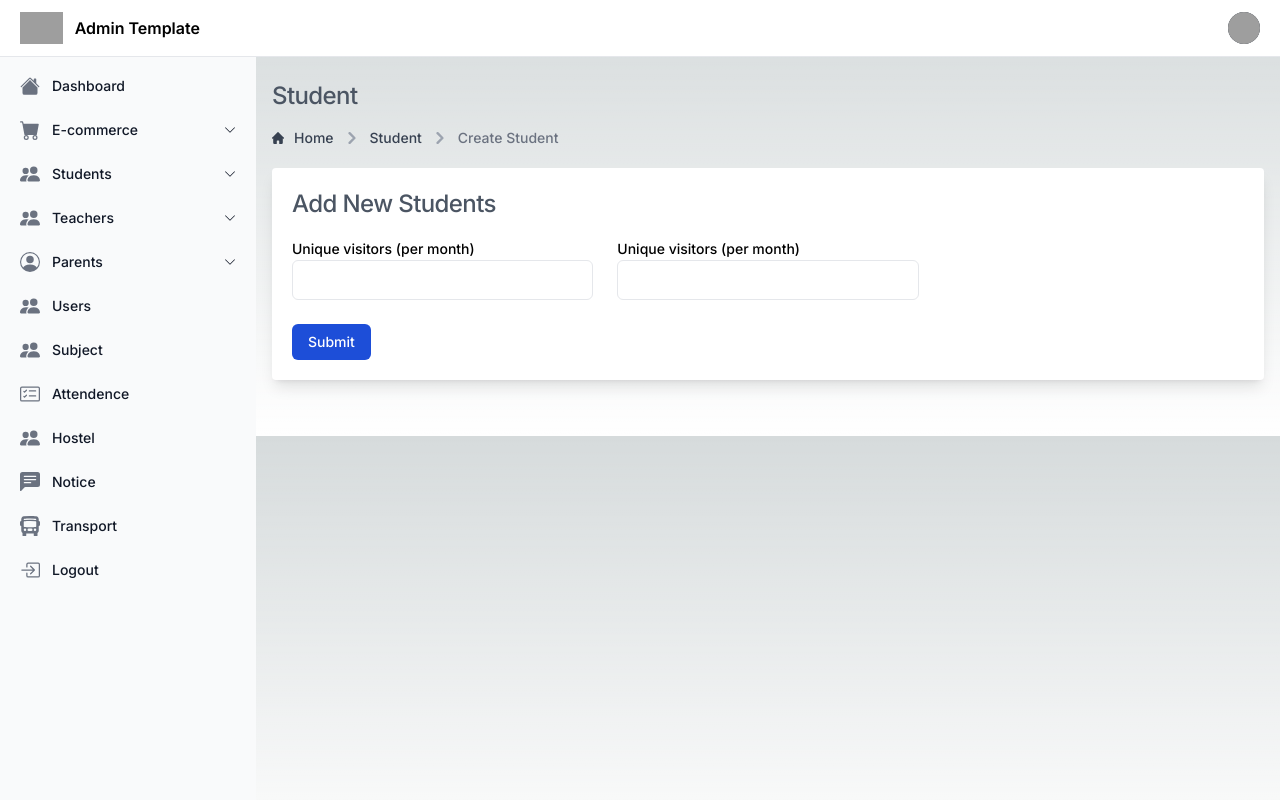
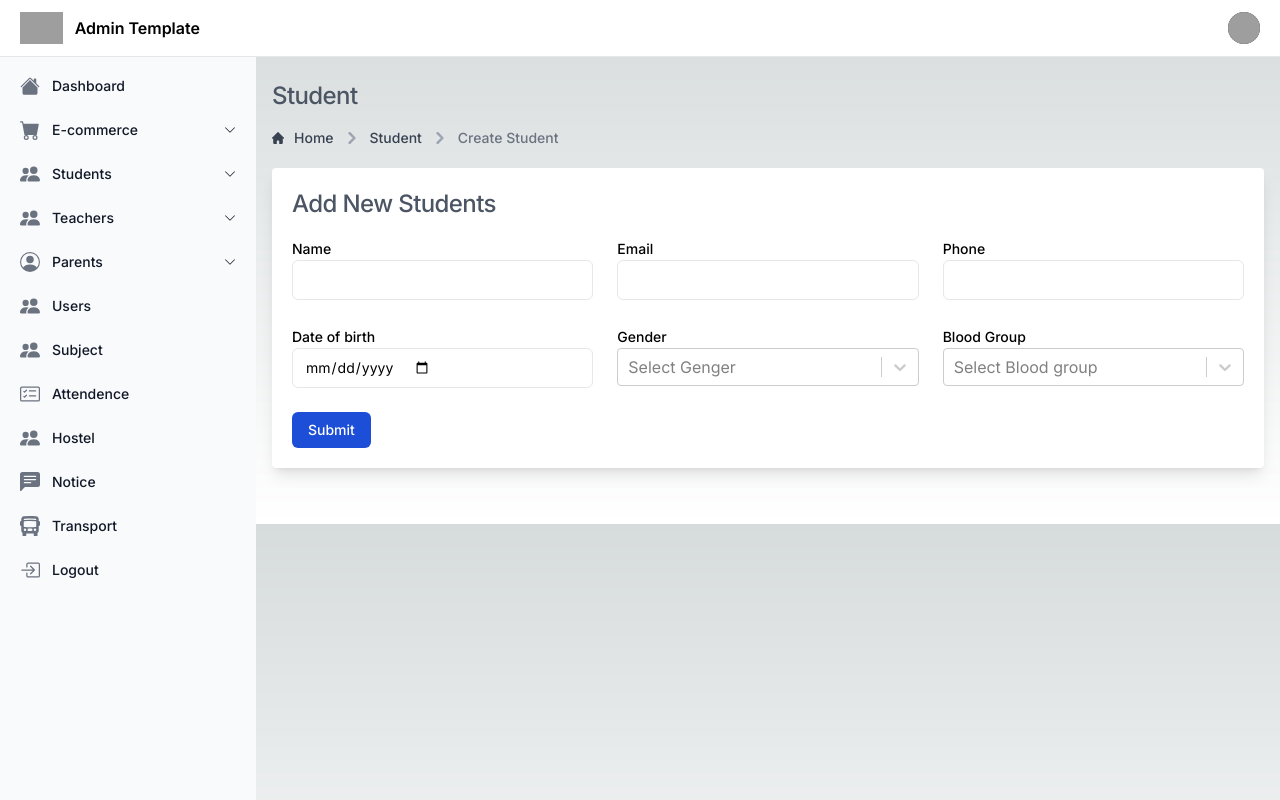
Before and after one commit to chhotu50/dashboard-tailwind-ui, a Next.js app: page /student/add in a window 1280 px wide. Built offline with nearby package versions, Linux system fonts and the light colour scheme; grey boxes are pictures that could not be loaded.

Commit message:
add select option

```diff
--- a/package.json
+++ b/package.json
@@ -13,6 +13,7 @@
     "react": "^18",
     "react-bootstrap-icons": "^1.11.4",
     "react-dom": "^18",
+    "react-select": "^5.8.0",
     "sass": "^1.76.0"
   },
   "devDependencies": {
--- a/src/app/student/add/page.tsx
+++ b/src/app/student/add/page.tsx
@@ -2,12 +2,26 @@ import Breadcrumb from "@/components/breadcrumb";
 import { Button } from "@/components/button";
 import { Input } from "@/components/input";
 import { Label } from "@/components/label";
+import SelectOption from "@/components/select";
 import React from "react";
 const lists = [
   { title: "Student", url: "" },
   { title: "Create Student", url: "" },
 ];
 
+const GenderOptions = [
+  { value: "Male", label: "Male" },
+  { value: "Female", label: "Female" },
+  { value: "Other", label: "Other" },
+];
+const BloodGroupOptions = [
+  { value: "A+", label: "A+" },
+  { value: "A-", label: "A-" },
+  { value: "B+", label: "B+" },
+  { value: "B-", label: "B-" },
+  { value: "O+", label: "O+" },
+  { value: "O-", label: "O-" },
+];
 const AddStudent = () => {
   return (
     <div className="p-4 sm:ml-64">
@@ -20,15 +34,33 @@ const AddStudent = () => {
         <form>
           <div className="grid gap-6 mb-6 md:grid-cols-3">
             <div>
-              <Label>Unique visitors (per month)</Label>
-              <Input/>
+              <Label>Name</Label>
+              <Input />
             </div>
             <div>
-              <Label>Unique visitors (per month)</Label>
-              <Input/>
+              <Label>Email</Label>
+              <Input />
+            </div>
+            <div>
+              <Label>Phone</Label>
+              <Input />
+            </div>
+            <div>
+              <Label>Date of birth</Label>
+              <Input type="date" />
+            </div>
+            <div>
+              <Label>Gender</Label>
+              <SelectOption options={GenderOptions} placeholder="Select Genger"/>
+            </div>
+            <div>
+              <Label>Blood Group</Label>
+              <SelectOption options={BloodGroupOptions} placeholder="Select Blood group"/>
             </div>
           </div>
-          <Button className="text-white bg-blue-700 hover:bg-blue-800">Submit</Button>
+          <Button className="text-white bg-blue-700 hover:bg-blue-800">
+            Submit
+          </Button>
         </form>
       </div>
     </div>
--- /dev/null
+++ b/src/components/select/index.tsx
@@ -0,0 +1,13 @@
+'use client';
+import React from "react";
+import Select, { Props as SelectProps } from "react-select";
+
+interface Props extends SelectProps<any> {
+  options: any;
+}
+
+const SelectOption: React.FC<Props> = ({ options, ...rest }) => {
+  return <Select options={options} {...rest} />;
+};
+
+export default SelectOption;
```
Also changed, not shown: 1 other file (tests, documents, lock files or other folders).
